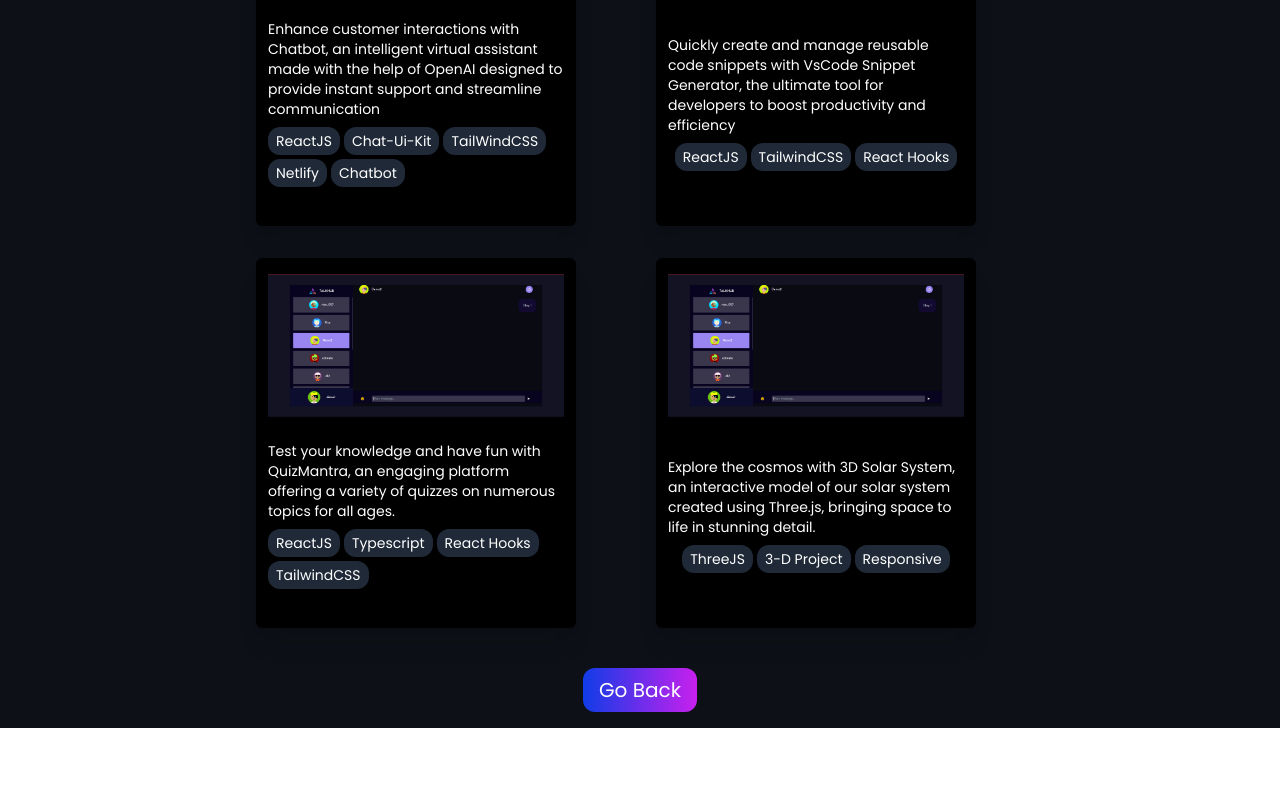
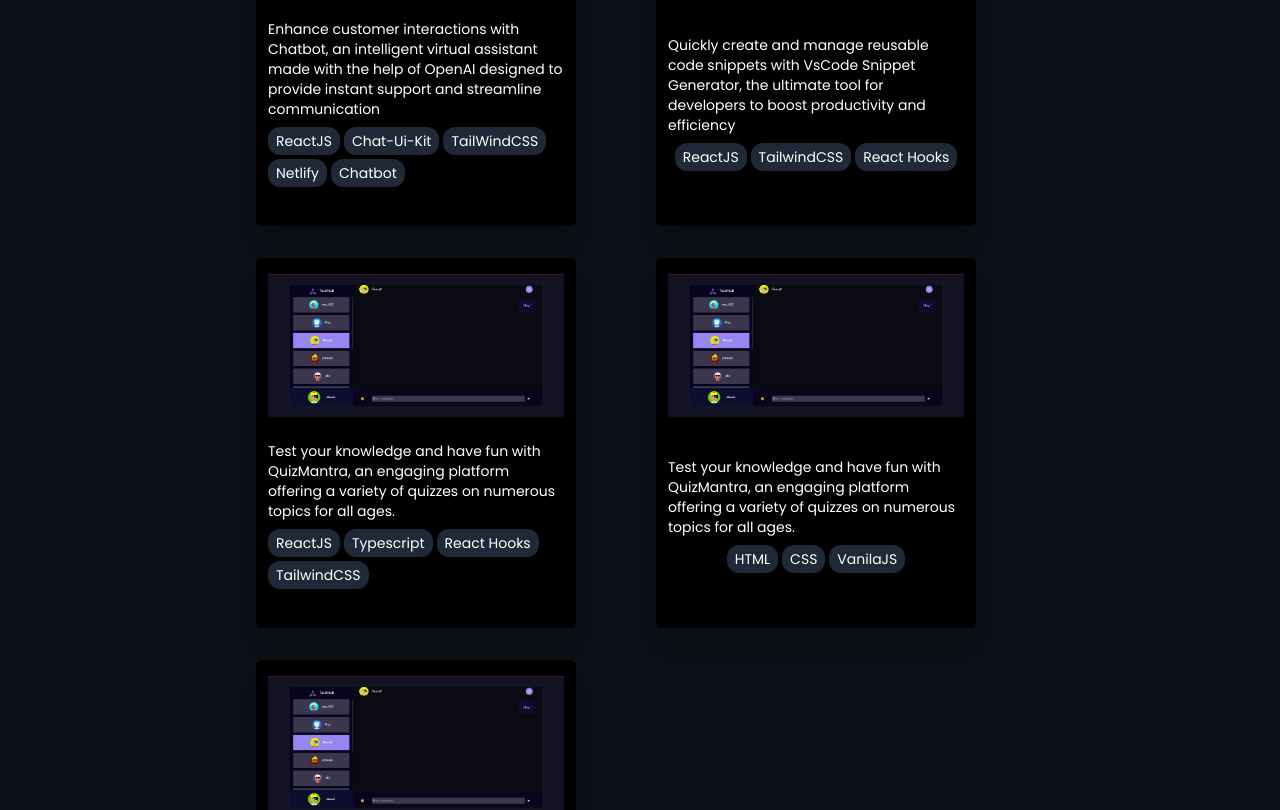
Before and after one commit to Ricobyter/my-portfolio, a React (Vite) app: page /projects in a window 1280 px wide. Shown: the part 898-1708 px from the top of the page. Before the commit the page ends 1626 px from the top, so only its background shows below. Built offline with nearby package versions, Linux system fonts and the light colour scheme.

Commit message:
added stuff

```diff
--- a/src/assets/constants/index.js
+++ b/src/assets/constants/index.js
@@ -134,6 +134,12 @@
         tech: ['ReactJS', 'Typescript', 'React Hooks', 'TailwindCSS'],
     },
     {
+        title: "SnakeGame",
+        img: chatapp,
+        description: " Test your knowledge and have fun with QuizMantra, an engaging platform offering a variety of quizzes on numerous topics for all ages.",
+        tech: ['HTML', 'CSS', 'VanilaJS'],
+    },
+    {
         title: "Solar System",
         img: chatapp,
         description: " Explore the cosmos with 3D Solar System, an interactive model of our solar system created using Three.js, bringing space to life in stunning detail.",
--- a/src/pages/MoreProjects.jsx
+++ b/src/pages/MoreProjects.jsx
@@ -19,7 +19,7 @@
         </p>
       </section>
       <main className="flex justify-center items-center mt-10">
-        <div className="w-[60vw] grid grid-cols-2 justify-between gap-8">
+        <div className="w-[90vw] md:w-[60vw] grid grid-cols-1 md:grid-cols-2 justify-between gap-8">
           {projects.map((project) => {
             return (
               <ProjectCard
```
